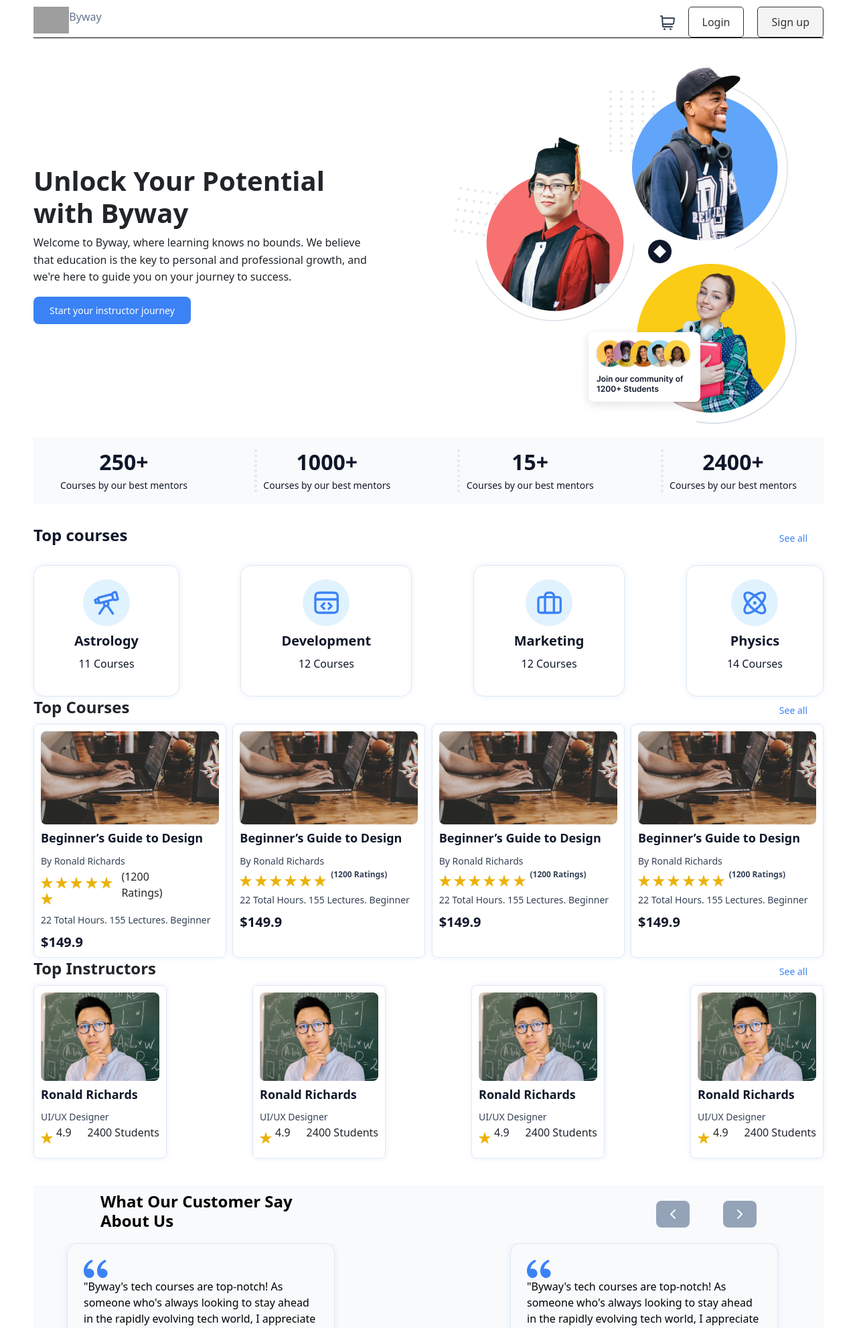
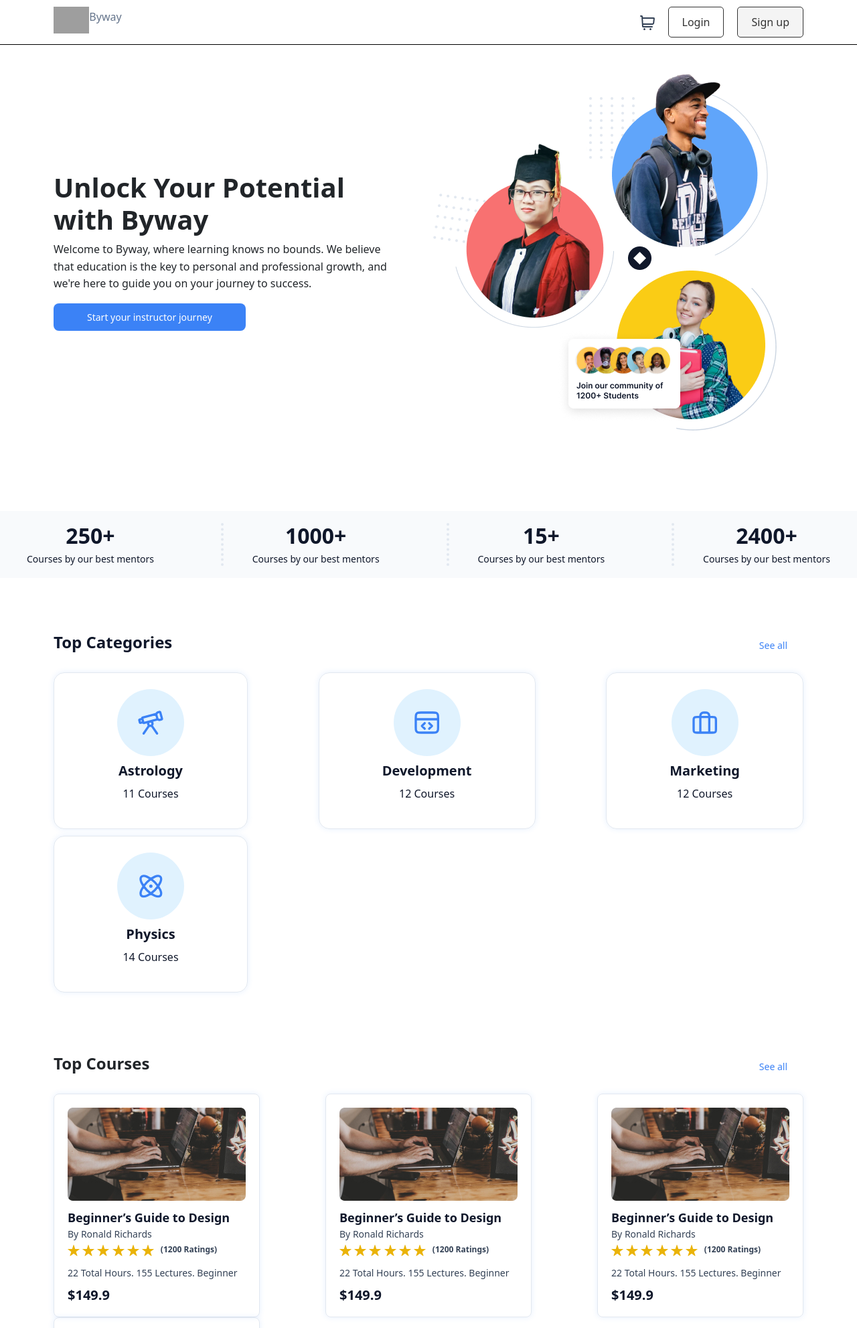
Before and after one commit to Vyshakh-r/Byway_Django, a Django app: page / in a window 1280 px wide. Shown: the top 1983 px of the page at 67% size. Run offline with Django 5.2, Linux system fonts and the light colour scheme; data comes from the database, SQL or seed files in the repository; grey boxes are pictures that could not be loaded.

Commit message:
Updated files with new changes

```diff
--- a/Byway/static/css/style.css
+++ b/Byway/static/css/style.css
@@ -5,24 +5,26 @@
 }
 
 
-#wrapper {
+#Container {
     width: 100%;
 }
 
-.Container {
+.wrapper{
     margin: 0 auto;
-    padding: 0px  50px;
+    padding: 0px  ;
 }
 
 .header {
-    padding-top: 10px;
+
     display: flex;
     justify-content: space-between;
     border-bottom: 1px solid #000;
+    padding:10px 80px;
 
 }
 
 .header .left {
+
 }
 .header .logo{
     text-decoration: none;
@@ -87,8 +90,7 @@
     display: flex;
     justify-content: space-between;
     align-items: center;
-    margin-top:40px;
-    margin-bottom: 20px;
+    padding:40px 80px 20px 80px;
 }
 section.content div.left {
     width:500px;
@@ -106,7 +108,7 @@
 section.content div.left a.button{
     display: block;
     width: max-content;
-    padding:10px 24px;
+    padding:10px 50px;
     background: #3B82F6;
     border-radius: 8px;
     font-size: 14px;
@@ -119,7 +121,9 @@
 section.content div.right{
     margin-right: 40px;
 }
-#count{}
+#count{
+    margin-top: 100px;
+}
 #count div.Container {
     background: #F8FAFC;
     height: auto;
@@ -159,7 +163,11 @@
 section#Categories{
 }
 
-section#Categories section.Cards{}
+section#Categories section.Cards{
+    margin-top: 80px;
+    padding: 0px 80px;
+
+}
 section#Categories section.Cards div.header{
     display: flex;
     justify-content: space-between;
@@ -167,6 +175,7 @@
     align-items: center;
     margin-top: 20px;
     margin-bottom: 20px;
+    padding: 0;
 }
 section#Categories section.Cards div.header h3{
     font-size: 24px;
@@ -184,9 +193,10 @@
 section#Categories section.Cards div.Courses{
     display: flex;
     justify-content: space-between;
+
 }
 section#Categories section.Cards div.Courses div.Category-card{
-    padding: 20px 60px;
+    padding: 24px 94px;
     box-shadow: 0px 0px 8px 0px #3B82F61F;
     display: flex;
     flex-direction: column;
@@ -208,8 +218,8 @@
     margin-top: 10px;
 }
 section#Categories section.Cards div.Courses div.Category-card div.Icon-Bg{
-    width: 70px;
-    height: 70px;
+    width: 100px;
+    height: 100px;
     border-radius: 50%;
     background:  #E0F2FE;
     display: flex;
@@ -218,6 +228,8 @@
     margin-bottom: 10px;
 }
 #Categories section.Courses{
+    padding:0px 80px;
+    margin-top: 80px;
 
 }
 #Categories section.Courses div.Course-header{
@@ -244,21 +256,29 @@
     display: flex;
     justify-content: space-between;
     flex-wrap: wrap;
+    margin-top: 20px;
 
 }
 #Categories section.Courses div.Course-Card div.Item-Card{
     box-shadow: 0px 0px 8px 0px #3B82F61F;
     border: 1px solid #E2E8F0;
-    padding: 10px;
+    padding: 20px;
     border-radius: 8px;
     cursor: pointer;
+}
+#Categories section.Courses div.Course-Card div.Item-Card .Flex-Box{
+    display: flex;
+    flex-direction: column;
+    align-items: center;
 }
 #Categories section.Courses div.Course-Card div.Item-Card h5{
     font-size: 18px;
     font-weight: 600;
     color:#0F172A;
-    margin-top: 10px;
-    margin-bottom: 10px;
+    margin-top: 15px;
+
+    margin-bottom: 0;
+
 }
 #Categories section.Courses div.Course-Card div.Item-Card span.author{
     font-size: 14px;
@@ -266,22 +286,29 @@
     color: #334155;
 
 
+
 }
 #Categories section.Courses div.Course-Card div.Item-Card div.rating{
-    width: 220px;
+
     display: flex;
-    justify-content: space-between;
     align-items: center;
+    margin-bottom: 10px;
 }
+#Categories section.Courses div.Course-Card div.Item-Card div.rating .left{
+    margin-right: 10px;
+}
+#Categories section.Courses div.Course-Card div.Item-Card div.rating .right{}
 #Categories section.Courses div.Course-Card div.Item-Card div.rating div.right p{
     font-size: 12px;
     font-weight: 600;
     color:#334155;
+    margin: 0;
 }
 #Categories section.Courses div.Course-Card div.Item-Card span{
     font-size: 14px;
     font-weight: 400;
     color: #334155;
+
 }
 #Categories section.Courses div.Course-Card div.Item-Card h4{
     font-size: 20px;
@@ -294,6 +321,9 @@
     display: flex;
     justify-content: space-between;
     align-items: center;
+    padding: 10px;
+    border-top:1px solid #E2E8F0;
+    margin-top: 15px;
 }
 #Categories section.Courses div.Course-Card div.Item-Card div.rating-1 div.left div.Ins-Image{
     display: flex;
@@ -303,7 +333,12 @@
 #Categories section.Courses div.Course-Card div.Item-Card div.rating div.left div.Ins-Image img.Icon{
 }
 #Categories section.Courses div.Course-Card div.Item-Card div.rating-1 div.left div.Ins-Image p{
-  margin-left: 5px;
+    margin: 0;
+    margin-left: 5px;
+}
+#Categories section.Courses div.Course-Card div.Item-Card div.rating-1 div.right{}
+#Categories section.Courses div.Course-Card div.Item-Card div.rating-1 div.right p{
+    margin: 0;
 }
 #Quotes-Cards{
     background:  #F8FAFC;
@@ -314,7 +349,7 @@
     display: flex;
     justify-content: space-between;
     align-items: center;
-    padding: 10px 100px;
+    padding: 80px 80px 20px 80px;
 }
 #Quotes-Cards div.Card-Header div.left{
     width: 300px;
@@ -921,9 +957,16 @@
   }
 
   @media(max-width: 1440px) {
-    #Instruction div.Instructor{
-        padding:50px 0px;
+    section#Categories section.Cards div.Courses {
+        flex-wrap: wrap;
     }
+    section#Categories section.Cards div.Courses .Category-card{
+        margin-bottom: 10px;
+    }
+    #Instruction div.Instructor {
+        padding:50px 100px;
+    }
+
 
   }
   @media(max-width: 1300px){
--- a/Byway/templates/index.html
+++ b/Byway/templates/index.html
@@ -16,8 +16,8 @@
   >
 </head>
 <body>
-    <section id="wrapper">
-        <section class="Container">
+    <section id="Container">
+        <section class="wrapper">
             <section class="header">
                 <div class="left">
                     <a href="./home.html" class="logo">
@@ -66,7 +66,7 @@
             <section id="Categories">
                 <section class="Cards">
                     <div class="header">
-                        <h3>Top courses</h3>
+                        <h3>Top Categories</h3>
                         <a class="Button" href="">See all</a>
                     </div>
                     <div class="Courses">
@@ -103,7 +103,7 @@
                             <img src="{% static './images/star.svg' %}" alt="Star Icon" class="Icon">
                             <img src="{% static './images/star.svg' %}" alt="Star Icon" class="Icon">
                           </div>
-                          <div>
+                          <div class="right">
                             <p>(1200 Ratings)</p>
                           </div>
                         </div>
@@ -179,9 +179,29 @@
                     </div>
                     <div class="Course-Card">
                       <div class="Item-Card">
+                        <div class="Flex-Box">
                           <img src="{% static './images/model-5.jpg' %}" alt="Course Image" class="CourseImage-1">
                           <h5>Ronald Richards</h5>
                           <span>UI/UX Designer</span>
+                        </div>
+                        <div class="rating-1">
+                          <div class="left">
+                            <div class="Ins-Image">
+                              <img src="{% static './images/star.svg' %}" alt="Star Icon" class="Icon">
+                              <p>4.9</p>
+                            </div>
+                          </div>
+                          <div class= "right">
+                            <p>2400 Students</p>
+                          </div>
+                        </div>
+                      </div>
+                      <div class="Item-Card">
+                        <div class="Flex-Box">
+                          <img src="{% static './images/model-5.jpg' %}" alt="Course Image" class="CourseImage-1">
+                          <h5>Ronald Richards</h5>
+                          <span>UI/UX Designer</span>
+                        </div>
                         <div class="rating-1">
                           <div class="left">
                             <div class="Ins-Image">
@@ -195,9 +215,11 @@
                         </div>
                       </div>
                       <div class="Item-Card">
+                        <div class="Flex-Box">
                           <img src="{% static './images/model-5.jpg' %}" alt="Course Image" class="CourseImage-1">
                           <h5>Ronald Richards</h5>
                           <span>UI/UX Designer</span>
+                        </div>
                         <div class="rating-1">
                           <div class="left">
                             <div class="Ins-Image">
@@ -211,9 +233,11 @@
                         </div>
                       </div>
                       <div class="Item-Card">
+                        <div class="Flex-Box">
                           <img src="{% static './images/model-5.jpg' %}" alt="Course Image" class="CourseImage-1">
                           <h5>Ronald Richards</h5>
                           <span>UI/UX Designer</span>
+                        </div>
                         <div class="rating-1">
                           <div class="left">
                             <div class="Ins-Image">
@@ -227,9 +251,11 @@
                         </div>
                       </div>
                       <div class="Item-Card">
+                        <div class="Flex-Box">
                           <img src="{% static './images/model-5.jpg' %}" alt="Course Image" class="CourseImage-1">
                           <h5>Ronald Richards</h5>
                           <span>UI/UX Designer</span>
+                        </div>
                         <div class="rating-1">
                           <div class="left">
                             <div class="Ins-Image">
```
Also changed, not shown: other parts of Byway/static/css/style.css (+94 -13 lines). Lines whose indentation alone changed are shown as unchanged.
